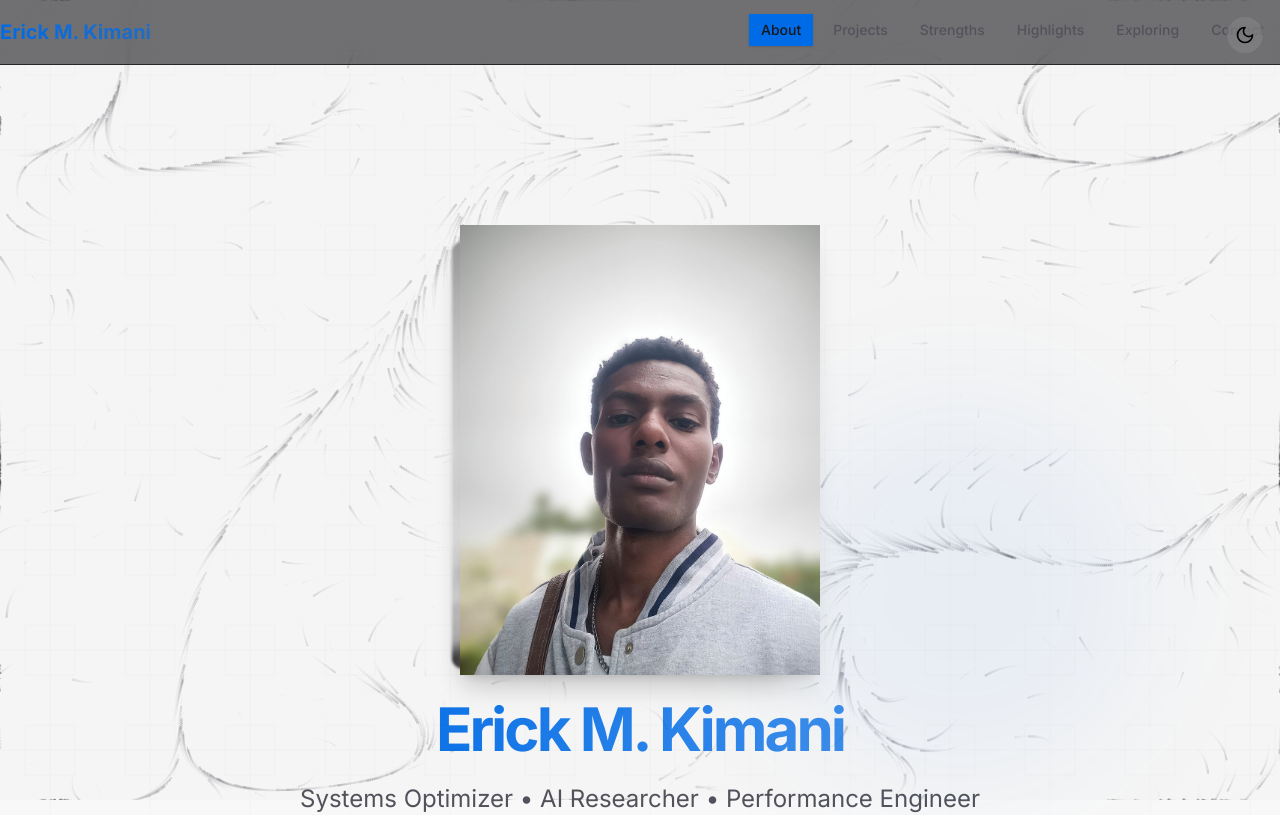
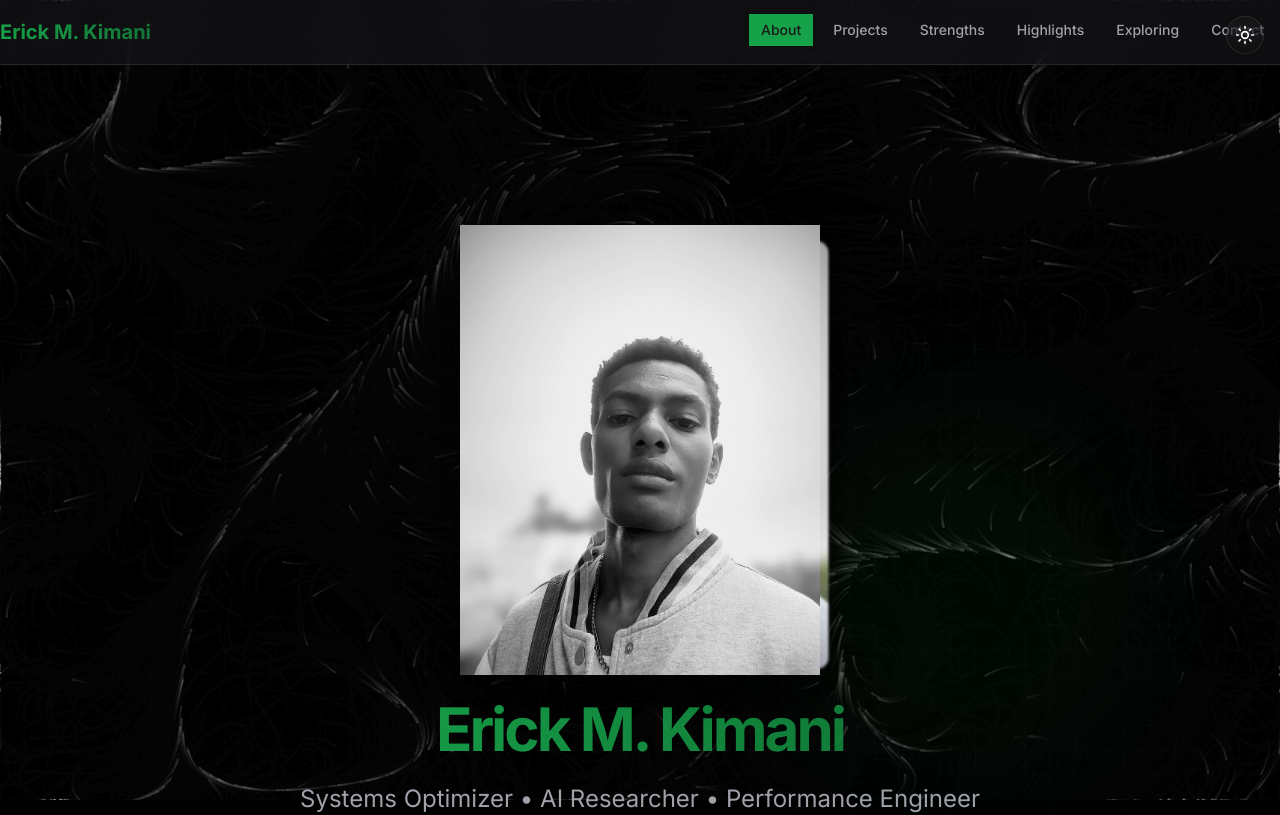
Before and after one commit to ErickMk/my-portfolio, a Next.js app: page / in a window 1280 px wide. Shown: the top 815 px of the page. Built offline with nearby package versions, Linux system fonts and the light colour scheme.

Commit message:
Set black and white profile as default and dark mode as default theme

```diff
--- a/src/app/layout.tsx
+++ b/src/app/layout.tsx
@@ -35,7 +35,7 @@ export default function RootLayout({
       <body className={`${inter.className} h-full antialiased text-zinc-800 dark:text-zinc-200 touch-manipulation`}>
         <ThemeProvider
           attribute="class"
-          defaultTheme="system"
+          defaultTheme="dark"
           enableSystem
           disableTransitionOnChange
           storageKey="portfolio-theme"
--- a/src/components/profile-switcher.tsx
+++ b/src/components/profile-switcher.tsx
@@ -7,7 +7,7 @@ import { motion } from "framer-motion"
 import { cn } from "@/lib/utils"
 
 export default function ProfileSwitcher() {
-  const [activeProfile, setActiveProfile] = useState<"color" | "bw">("color")
+  const [activeProfile, setActiveProfile] = useState<"color" | "bw">("bw")
   const containerRef = useRef<HTMLDivElement>(null)
 
   // Track touch/swipe events
```
